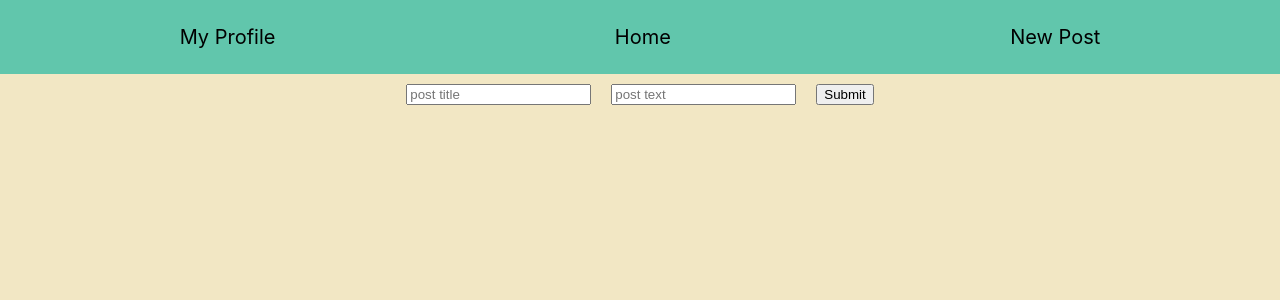
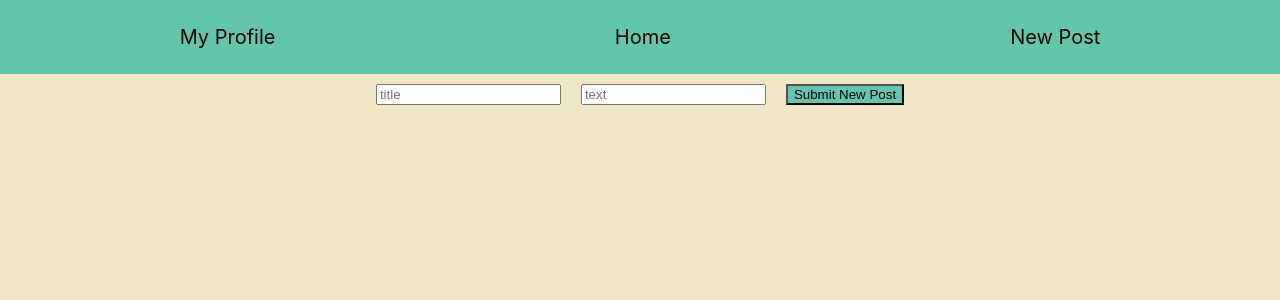
Before and after one commit to jessepope/Adie-Babeez--Front-End, a React (Create React App) app: page /newpost in a window 1280 px wide. Shown: the top 300 px of the page. Built offline with nearby package versions, Linux system fonts and the light colour scheme.

Commit message:
Added NewPostForm

```diff
--- a/src/components/NewPostForm.js
+++ b/src/components/NewPostForm.js
@@ -1,97 +1,85 @@
-import './NewPostForm.css'
-import React, { useState } from 'react';
-import { useNavigate } from 'react-router-dom';
-import axios from 'axios';
-import AppContext from "../AppContext";
+import React, { useState, useContext } from "react";
+import { useNavigate } from "react-router-dom";
+import axios from "axios";
+import "./NewPostForm.css";
+import AppContext from "../AppContext"
 
-const NewPostForm = (props) => {
-  const [formField, setFormField] = useState({ title: "", text: "" })
+function NewPostForm(props) {
+  const [formField, setFormField] = useState({ title: "", text: "",user:"" });
   let navigate = useNavigate();
+  const myContext = useContext(AppContext);
+  const config = {
+    headers: {
+      "Content-Type": "application/json",
+      accept: "application/json",
+    },
+  };
 
-  const onTitleChange = (e) => {
+  const onFieldChange = (e) => {
     setFormField({
       ...formField,
-      title: e.target.value
-    });
-  };
-
-  const onTextChange = (e) => {
-    setFormField({
-      ...formField,
-      text: e.target.value
+      [e.target.name]: e.target.value,
     });
   };
 
   const onNewPostFormSubmit = (e) => {
     e.preventDefault();
-
-    /*We are going into the DOM taking specific element which is the GET element by ID we wew taking that element and bringing it into our function as a local varible so we can do things with it.*/
-    const title = document.getElementById('posTitle');
-    const text = document.getElementById('text');
+    const user = myContext.userVariable
+    const userId = user["user_id"]
+    const title = document.getElementById("title");
+    const text = document.getElementById("text");
 
     let validTitle = true;
     let validText = true;
-    if (formField.title.length ===0 || formField.title.length > 50) {
-      /*ADD CSS FOR THE BORDER TO TURN IT RED MAKE A CSS ID TAG FOR THE BOX*/
-      // potentially add char limit into jsx element so we dont have to have condition logic for too large of an input
-      title.style.borderColor= 'red';
+    if (formField.title.length === 0 || formField.title.length > 50) {
+    title.style.borderColor = "red";
       validTitle = false;
-    };
-    if (formField.text.length ===0 || formField.text.length > 50) {
-      /*ADD CSS FOR THE BORDER TO TURN IT RED MAKE A CSS ID TAG FOR THE BOX*/
-      text.style.borderColor= 'red';
+    }
+    if (formField.text.length === 0 || formField.text.length > 50) {
+      text.style.borderColor = "red";
       validText = false;
-    };
+    }
 
-    if (validTitle === true && validText === true) {axios
-      // how do we make sure to send user data with new post so API call makes a new post with user, send props?
-    .post(`${process.env.REACT_APP_BACKEND_URL}/newpost`, formField, props)
+    if (validTitle === true && validText=== true) {
+      setFormField({user:userId})
+      console.log(formField);
+      axios
+        .post(`${process.env.REACT_APP_BACKEND_URL}/newpost`, [formField])
         .then((response) => {
-      if (response.status !== 200) {
-        // give error messgae, stay on post page
-      } else {
-        // props.updateCurrUser(response.data)
-        // give success message
+          console.log(response);
 
-      }
-      setFormField({
-        userInfo: "",
-        password: "",
-      });
-      // how to we ensure new API call every time user navigates to feed?
           navigate(`/feed`);
+
         })
         /*possibly adding logic*/
         .catch((err) => {
           console.log(err);
         });
-  }};
-
+    }
+  };
 
   return (
-    <div className='new-post-container'>
     <form className="new-post-form" onSubmit={onNewPostFormSubmit}>
       <input
-        id="postTitle"
+        id="title"
         minLength={1}
         maxLength={80}
-        name="postTitle"
-        value= {formField.title}
-        placeholder="post title"
-        onChange={onTitleChange}
+        name="title"
+        value={formField.title}
+        placeholder="title"
+        onChange={onFieldChange}
       ></input>
       <input
         id="text"
         minLength={1}
         maxLength={100}
         name="text"
-        value= {formField.text}
-        placeholder="post text"
-        onChange={onTextChange}
+        value={formField.text}
+        placeholder="text"
+        onChange={onFieldChange}
       ></input>
-        <input type="submit" value="Submit" />
+      <input className="button" type="submit" value="Submit New Post" />
     </form>
-    </div>
   );
-};
+}
 export default NewPostForm;
```
Lines whose indentation alone changed are shown as unchanged.
